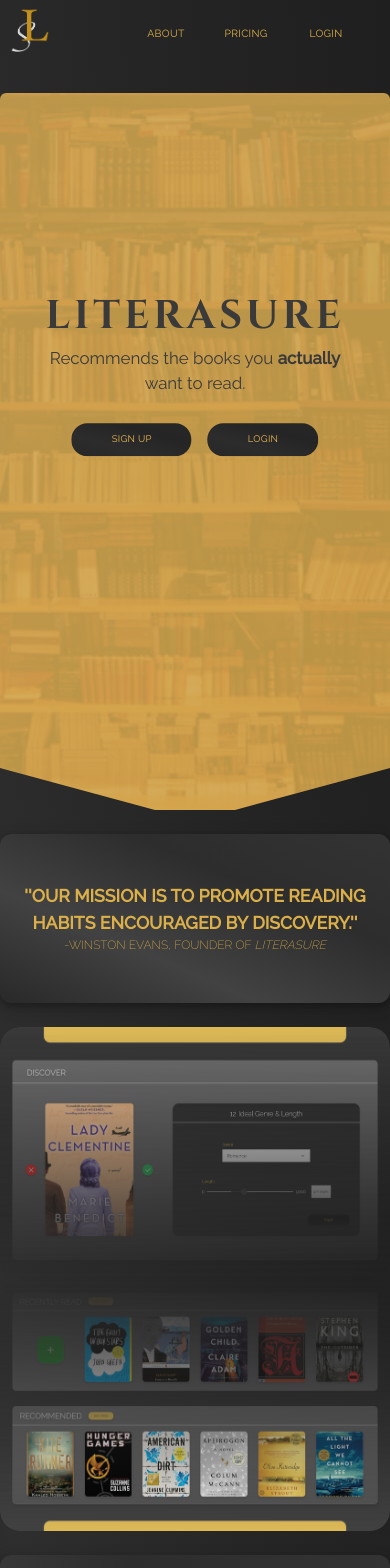
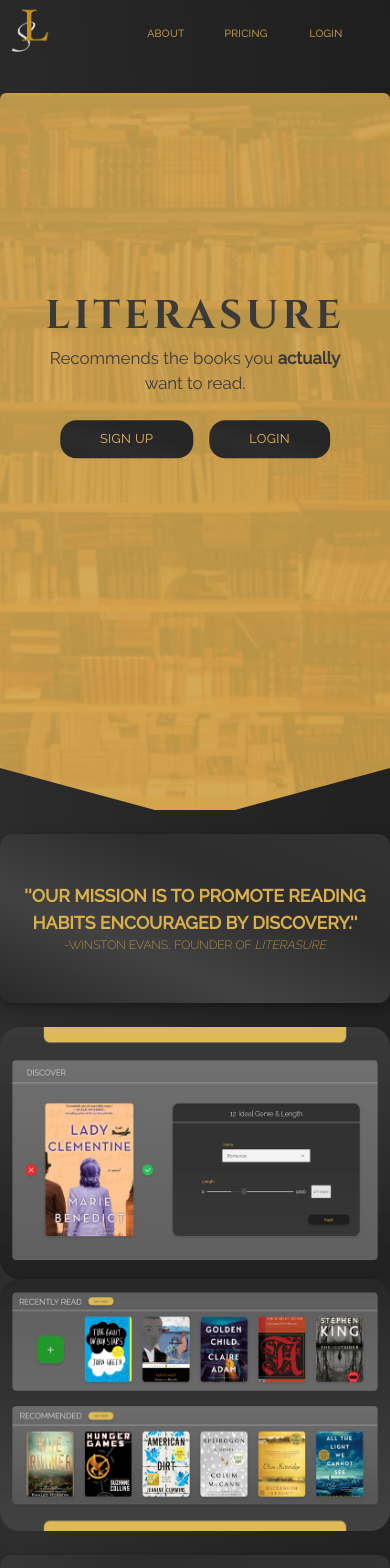
Before and after one commit to coddingtonjoel/Literasure, a React (Create React App) app: page / in a window 390 px wide. Shown: the top 1568 px of the page. Built offline with nearby package versions, Linux system fonts and the light colour scheme.

Commit message:
Responsiveness Update
added better responsiveness to footer and about page(s); took fade off of mobile homepage images and removed button :hover effects when on tablet res or below

```diff
--- a/src/App.js
+++ b/src/App.js
@@ -44,24 +44,6 @@
                         exact
                         path={process.env.PUBLIC_URL + "/about"}
                         render={About}
-                    />
-                    <Route
-                        exact
-                        path={process.env.PUBLIC_URL + "/about/img/original"}
-                        render={(props) => (
-                            <div className="aboutimg">
-                                <div className="aboutimg__container">
-                                    <Link to="/about">
-                                        <i className="fas fa-arrow-left"></i>
-                                    </Link>
-                                    <img
-                                        className="aboutimg__img"
-                                        src={original}
-                                        alt=""
-                                    />
-                                </div>
-                            </div>
-                        )}
                     />
                     <Route
                         exact
@@ -142,6 +124,24 @@
                             </div>
                         )}
                     />
+                    <Route
+                        exact
+                        path={process.env.PUBLIC_URL + "/about/img/original"}
+                        render={(props) => (
+                            <div className="aboutimg">
+                                <div className="aboutimg__container">
+                                    <Link to="/about">
+                                        <i className="fas fa-arrow-left"></i>
+                                    </Link>
+                                    <img
+                                        className="aboutimg__img"
+                                        src={original}
+                                        alt=""
+                                    />
+                                </div>
+                            </div>
+                        )}
+                    />
                 </Switch>
                 <Footer />
             </div>
--- a/src/components/About.js
+++ b/src/components/About.js
@@ -50,11 +50,6 @@
                 <div className="about__image--container">
                     <Link
                         className="about__image--link"
-                        to="/about/img/original">
-                        <img className="about__image" src={original} alt="" />
-                    </Link>
-                    <Link
-                        className="about__image--link"
                         to="/about/img/wireframehome">
                         <img
                             className="about__image"
@@ -77,6 +72,11 @@
                         to="/about/img/highfidelity">
                         <img className="about__image" src={highf} alt="" />
                     </Link>
+                    <Link
+                        className="about__image--link"
+                        to="/about/img/original">
+                        <img className="about__image" src={original} alt="" />
+                    </Link>
                 </div>
             </div>
         </Fragment>
--- a/src/sass/base/_typography.scss
+++ b/src/sass/base/_typography.scss
@@ -19,6 +19,11 @@
         animation: fadeInHead 2.5s ease;
 
         @media (max-width: 500px) {
+            font-size: 6rem;
+            letter-spacing: 0.5rem;
+        }
+
+        @media (max-width: 425px) {
             font-size: 5rem;
             letter-spacing: 0.5rem;
         }
--- a/src/sass/components/_features.scss
+++ b/src/sass/components/_features.scss
@@ -64,5 +64,9 @@
 
     &:hover {
         transform: translateY(-1rem);
+
+        @media (max-width: 1075px) {
+            transform: translateY(0);
+        }
     }
 }
--- a/src/sass/components/_footer.scss
+++ b/src/sass/components/_footer.scss
@@ -37,6 +37,13 @@
         align-self: center;
         text-align: center;
         height: 50%;
+        display: flex;
+        align-items: center;
+        justify-content: center;
+
+        @include media(tablet-p) {
+            flex-direction: column;
+        }
 
         @media (max-width: 710px) {
             font-size: 0.7rem;
@@ -53,6 +60,13 @@
         align-self: center;
         text-align: center;
         height: 50%;
+        display: flex;
+        align-items: center;
+        justify-content: center;
+
+        @include media(tablet-p) {
+            flex-direction: column;
+        }
     }
 
     &__address {
--- a/src/sass/components/_header.scss
+++ b/src/sass/components/_header.scss
@@ -46,7 +46,7 @@
 
 .header__btn {
     @include media(phone) {
-        font-size: 1.2rem !important;
+        font-size: 1.6rem !important;
     }
 
     &:link,
--- a/src/sass/components/_images.scss
+++ b/src/sass/components/_images.scss
@@ -3,6 +3,7 @@
 .images {
     display: flex;
     height: 100%;
+    justify-content: center;
 
     @media (max-width: 680px) {
         flex-wrap: wrap;
@@ -36,18 +37,8 @@
         }
 
         @media (max-width: 680px) {
-            -webkit-mask-image: -webkit-gradient(
-                linear,
-                top,
-                bottom,
-                from(rgba(0, 0, 0, 1)),
-                to(rgba(0, 0, 0, 0))
-            );
-            mask-image: linear-gradient(
-                to bottom,
-                rgba(0, 0, 0, 1),
-                rgba(0, 0, 0, 0)
-            );
+            -webkit-mask-image: none;
+            mask-image: none;
             flex: 0 0 75%;
             width: 100vw;
             height: 100%;
@@ -83,18 +74,8 @@
         }
 
         @media (max-width: 680px) {
-            -webkit-mask-image: -webkit-gradient(
-                linear,
-                bottom,
-                top,
-                from(rgba(0, 0, 0, 1)),
-                to(rgba(0, 0, 0, 0))
-            );
-            mask-image: linear-gradient(
-                to top,
-                rgba(0, 0, 0, 1),
-                rgba(0, 0, 0, 0)
-            );
+            -webkit-mask-image: none;
+            mask-image: none;
             flex: 0 0 75%;
             width: 100vw;
             height: 100%;
--- a/src/sass/pages/_about.scss
+++ b/src/sass/pages/_about.scss
@@ -10,6 +10,10 @@
         line-height: 2;
         text-align: center;
         box-shadow: $box-shadow;
+
+        @include media(tablet-p) {
+            padding: 3% 8%;
+        }
     }
 
     &__head {
@@ -21,11 +25,19 @@
         color: #dbb04a;
         text-transform: uppercase;
         text-shadow: $box-shadow;
+
+        @media (max-width: 500px) {
+            font-size: 3.3rem;
+        }
     }
 
     &__body--main {
         font-size: 1.7rem;
         font-weight: 200;
+
+        @include media(phone) {
+            font-size: 2.2rem;
+        }
     }
 
     &__body--foot {
@@ -69,6 +81,10 @@
         height: 100%;
         align-content: space-around;
         align-items: center;
+
+        @include media(phone) {
+            flex-wrap: wrap;
+        }
     }
 
     &__image {
@@ -76,6 +92,11 @@
         width: 15vw;
         border-radius: 12px;
         transition: 0.2s;
+
+        @include media(phone) {
+            flex: 0 0 25%;
+            width: 35vw;
+        }
     }
 
     &__image:hover {
@@ -90,6 +111,10 @@
     &__image--link {
         width: 100%;
         margin: 0 2rem;
+
+        @include media(phone) {
+            width: 35vw;
+        }
     }
 }
 
@@ -103,6 +128,10 @@
         line-height: 2;
         text-align: center;
         box-shadow: $box-shadow;
+
+        @include media(phone) {
+            padding: 3% 5%;
+        }
     }
 }
 
```
